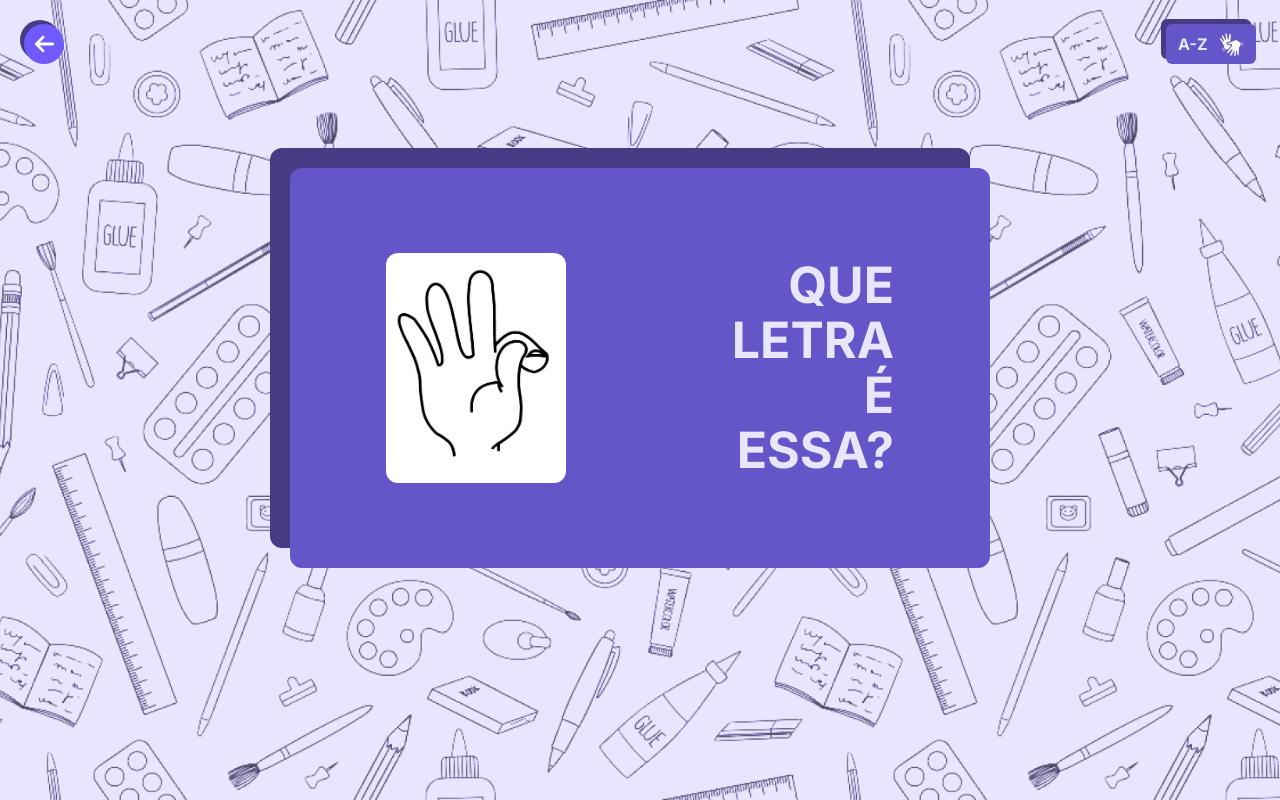
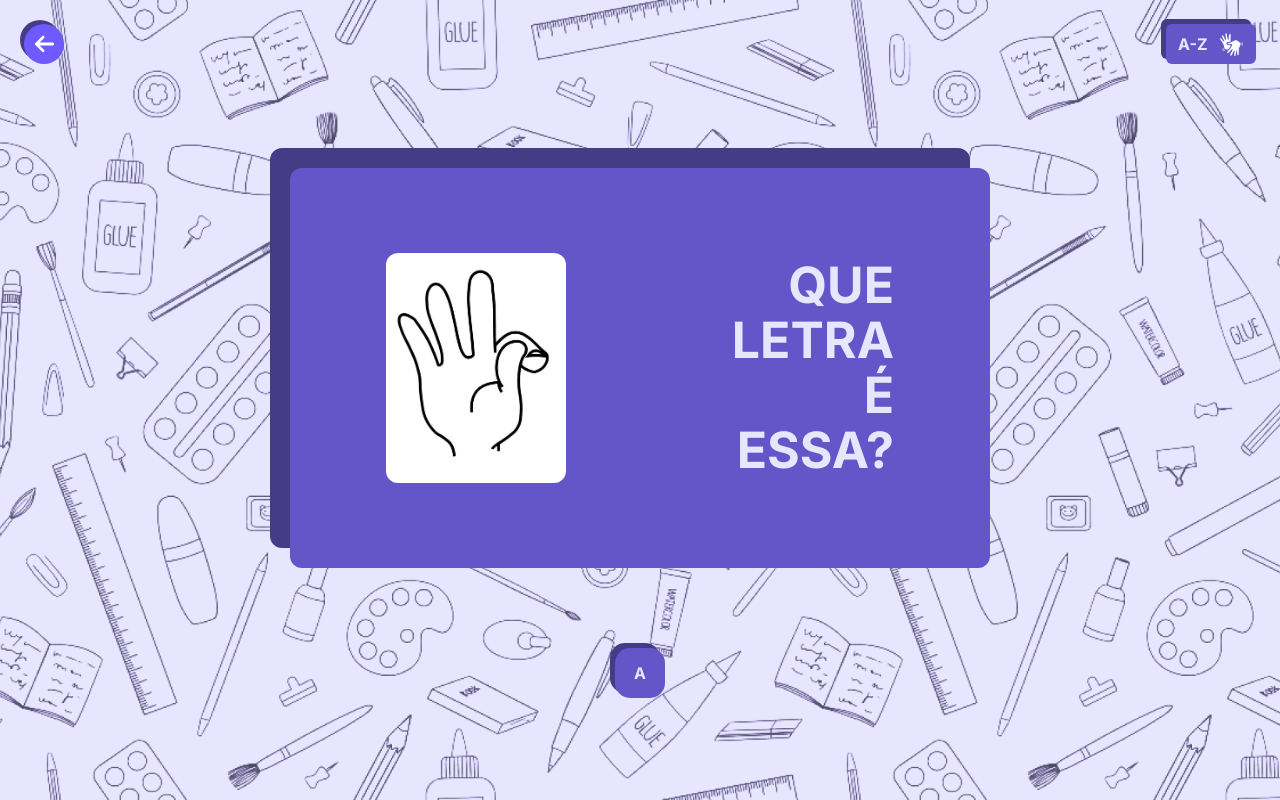
Before and after one commit to dorvillethiago/Memoriza-Libras, a React (Vite) app: page /game in a window 1280 px wide. Built offline with nearby package versions, Linux system fonts and the light colour scheme.

Commit message:
feat: adicionada session das letras do jogo

```diff
--- a/src/modules/Game/Page.tsx
+++ b/src/modules/Game/Page.tsx
@@ -2,6 +2,7 @@ import { useState } from "react";
 import {Letter, getRandomLetter} from "./letterUtils.ts";
 import Header from "./sessions/Header.tsx";
 import MainPictureContainer from "./sessions/MainPictureContainer.tsx";
+import LetterContainer from "./sessions/LetterContainer.tsx";
 
 export default function Game() {
     const [letter] = useState<Letter>(getRandomLetter());
@@ -9,6 +10,7 @@ export default function Game() {
         <div className={`flex w-screen flex-col items-center gap-20 min-h-[700px]`} style={{height: "100svh"}}>
             <Header/>
             <MainPictureContainer letter={letter}/>
+            <LetterContainer/>
         </div>
     )
 }
--- /dev/null
+++ b/src/modules/Game/assets/LetterShadow.css
@@ -0,0 +1,3 @@
+.letter-shadow {
+    box-shadow: -5px -5px 0px 0px rgba(69, 60, 133, 1);
+}
--- /dev/null
+++ b/src/modules/Game/components/LetterButton.tsx
@@ -0,0 +1,13 @@
+import "../assets/LetterShadow.css"
+interface LetterButtonProps {
+    letter: string;
+    onClick: () => void;
+}
+
+export default function LetterButton({letter, onClick}: LetterButtonProps) {
+    return (
+        <button className="bg-primary font-bold text-background rounded-[15px] w-[50px] h-[50px] letter-shadow" onClick={onClick}>
+            {letter}
+        </button>
+    )
+}
--- /dev/null
+++ b/src/modules/Game/sessions/LetterContainer.tsx
@@ -0,0 +1,8 @@
+import LetterButton from "../components/LetterButton"
+export default function LetterContainer() {
+    return (
+        <div>
+            <LetterButton letter="A" onClick={() => {}}/>
+        </div>
+    )
+}
```
